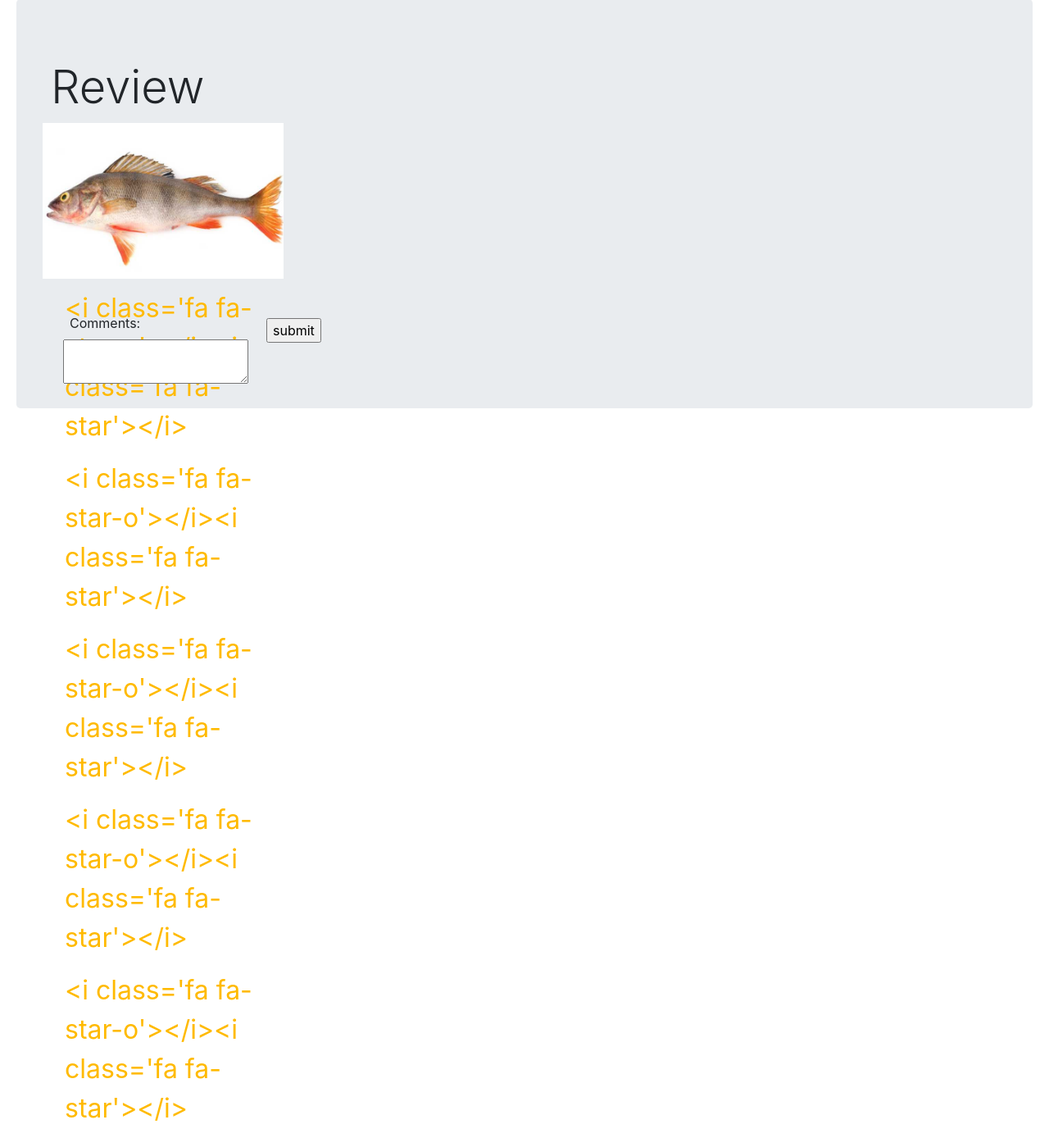
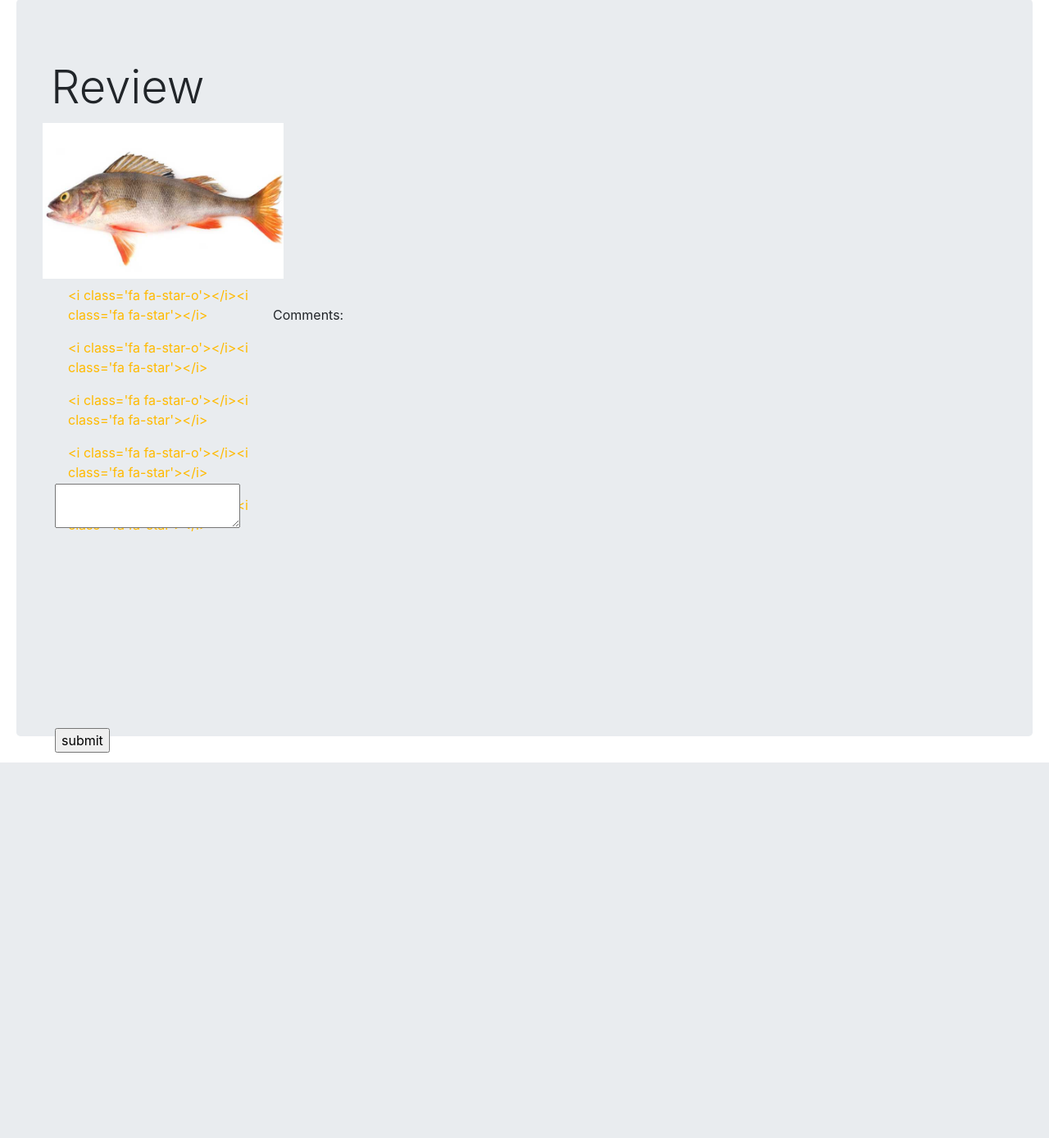
Before and after one commit to DAT210/Reviews, a Flask app: page /form/1/ in a window 1280 px wide. Shown: the part 21-1409 px from the top of the page at 82% size. After the commit the page ends 951 px from the top, so only its background shows below. Run offline with Flask 2, Linux system fonts and the light colour scheme; data that the repository does not hold is empty; some libraries are stand-ins or nearby versions.

Commit message:
div positioning changes

```diff
--- a/frontend/static/css/reviews.css
+++ b/frontend/static/css/reviews.css
@@ -7,9 +7,9 @@
 .rating {
   border: none;
   float: left;
-  font-size: 200%;
   width: 250px;
-  margin: 4px;
+  height: 250px;
+  margin-left: 8px
 }
 
 .rating label {
@@ -36,16 +36,17 @@
   display: none;
 }
 
+
 .rating input {
   display: none;
   position: relative;
 }
 
 .comment{
-  position: absolute;
-  margin: 10px;
+  position: relative;
 }
 
 .submit{
   position: relative;
+  top: 100px;
 }
--- a/frontend/templates/review.html
+++ b/frontend/templates/review.html
@@ -7,7 +7,6 @@
         <script src="https://cdnjs.cloudflare.com/ajax/libs/popper.js/1.14.3/umd/popper.min.js"></script>
         <script src="https://maxcdn.bootstrapcdn.com/bootstrap/4.1.3/js/bootstrap.min.js"></script>
         <link rel="stylesheet" href="{{url_for('static' , filename='css/reviews.css')}}">
-        <!--<link rel="stylesheet" href="../static/css/reviews.css">-->
     <title>Reviews</title>
 <style>
 </style>
@@ -29,7 +28,7 @@
         <div class="comment">
             {{form.comments.label}} <br>
             {{form.comments}}
-        </div> <br>
+        </div> <br><br><br><br><br><br>
         <div class="submit">
             {{form.submit}}
         </div>
```
